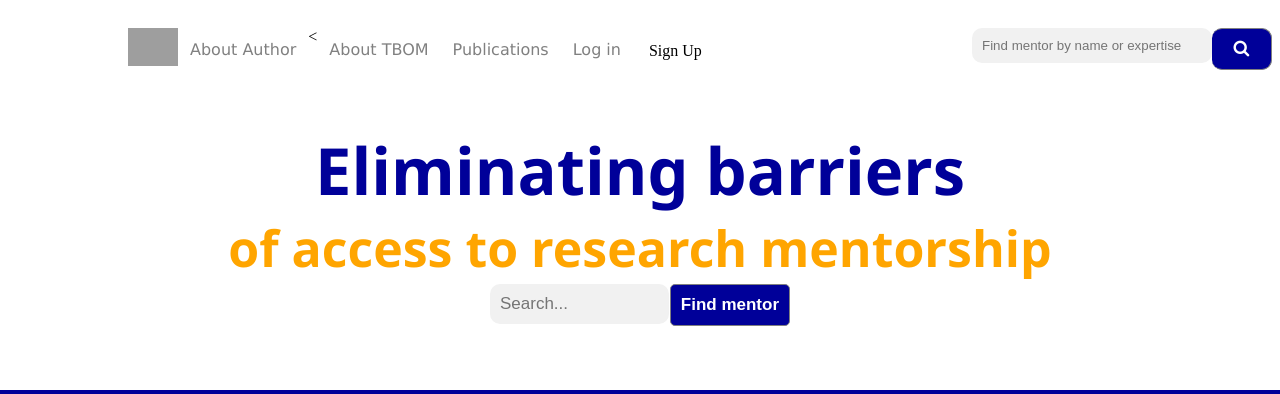
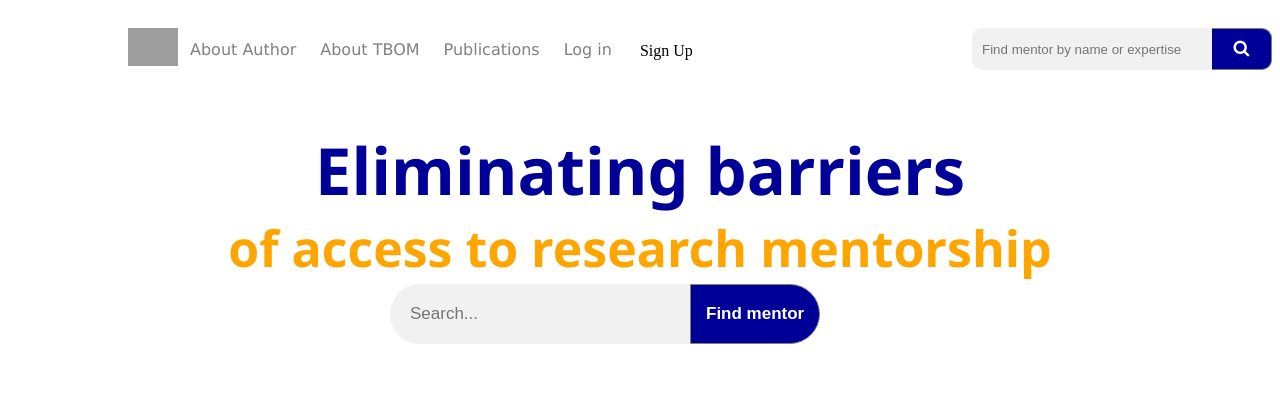
Before and after one commit to Tophunmy/myassignment, a plain HTML site: page tbommodel.html in a window 1280 px wide. Shown: the top 394 px of the page. Drawn offline with Linux system fonts and the light colour scheme; grey boxes are pictures that could not be loaded.

Commit message:
I simply updated your search bar

```diff
--- a/style.css
+++ b/style.css
@@ -17,14 +17,20 @@ li.dropdown{display:inline-block;}
 .dropdown:hover .dropdown-content{ display: block;}
 
 *{box-sizing: border-box;}
-.example input{box-sizing:border-box;border-radius:10px; float:left;padding:10px;border:30px;width:240px;background:#f1f1f1;}
-.example button{display:inline;float:right;width:60px;padding:10px; border-radius:10px; background:#000099;color:white;font-size:17px; border: 1px solid grey; border-left:none;cursor:pointer;}
+.flex{
+	display:flex;
+}
+.example{
+	display:flex;
+}
+.example input{box-sizing:border-box;border-radius:10px 0px 0px 10px; float:left;padding:10px;border:30px;width:240px;background:#f1f1f1;}
+.example button{display:inline;float:right;width:60px;padding:10px; border-radius:0px 10px 10px 0px; background:#000099;color:white;font-size:17px; border: 1px solid grey; border-left:none;cursor:pointer;}
 .example button: hover{background:#0b7dda;}
 .example::after{content: ""; clear: both; display:table;}
 
-.example2{width: 300px;}
-.example2 input {box-sizing:border-box; border-radius:10px; float: left; padding:10px;font-size:17px; border:20px; width:179px; background:#f1f1f1;}
-.example2 button{display: inline;float:right; border-width:80px;padding:10px; border-radius:5px; background:#000099;color:white;font-size:17px; border: 1px solid grey;cursor:pointer;}
+.example2{width: 800px; display:flex}
+.example2 input {box-sizing:border-box; border-radius:30px 0px 0px 30px; float: left; padding:20px;font-size:17px; border:20px; width:300px; background:#f1f1f1;}
+.example2 button{display: inline;float:right; border-width:80px;padding:5px 15px; border-radius:0px 30px 30px 0px; background:#000099;color:white;font-size:17px; border: 1px solid grey;cursor:pointer;}
 .example2 button: hover{background:#0b7dda;}
 .example2::after{content: ""; clear: both; display:table;}
 
--- a/tbommodel.html
+++ b/tbommodel.html
@@ -11,7 +11,7 @@
 <body>
 <ul>
 	<li><img src="https://tbommodel.com/images/tbom-logo.png" width="50" height= "50"></li>
-	<li><a href="#About Author">About Author</a></li><			<li><a href="#About TBOM">About TBOM</a></li>
+	<li><a href="#About Author">About Author</a></li>			<li><a href="#About TBOM">About TBOM</a></li>
 	 <li><a href ="#publications">Publications</a></li>
 	 <li><a href ="#log in">Log in</a></li>
 	 <li class="dropdown">
@@ -27,9 +27,13 @@
 	</ul>
 
 	<h1><b><strong>Eliminating barriers</strong></b></h1><h2><b>of access to research mentorship</b></h2>
+
 	<form class="example2"
 	action="/action_page.php"style="margin:auto;max-width:500px">
-	<input type ="text" placeholder="Search..." name="search"><button type="submit"><b class="">Find mentor</b></button></form></p><br>
+	<div class="flex">
+		<input type ="search" placeholder="Search..." name="search"><button type="submit"><b>Find mentor</b></button>
+	</div>
+	</form></p><br>
 
 <p class="solid"></p><br>
 	<div class ="events">
```
